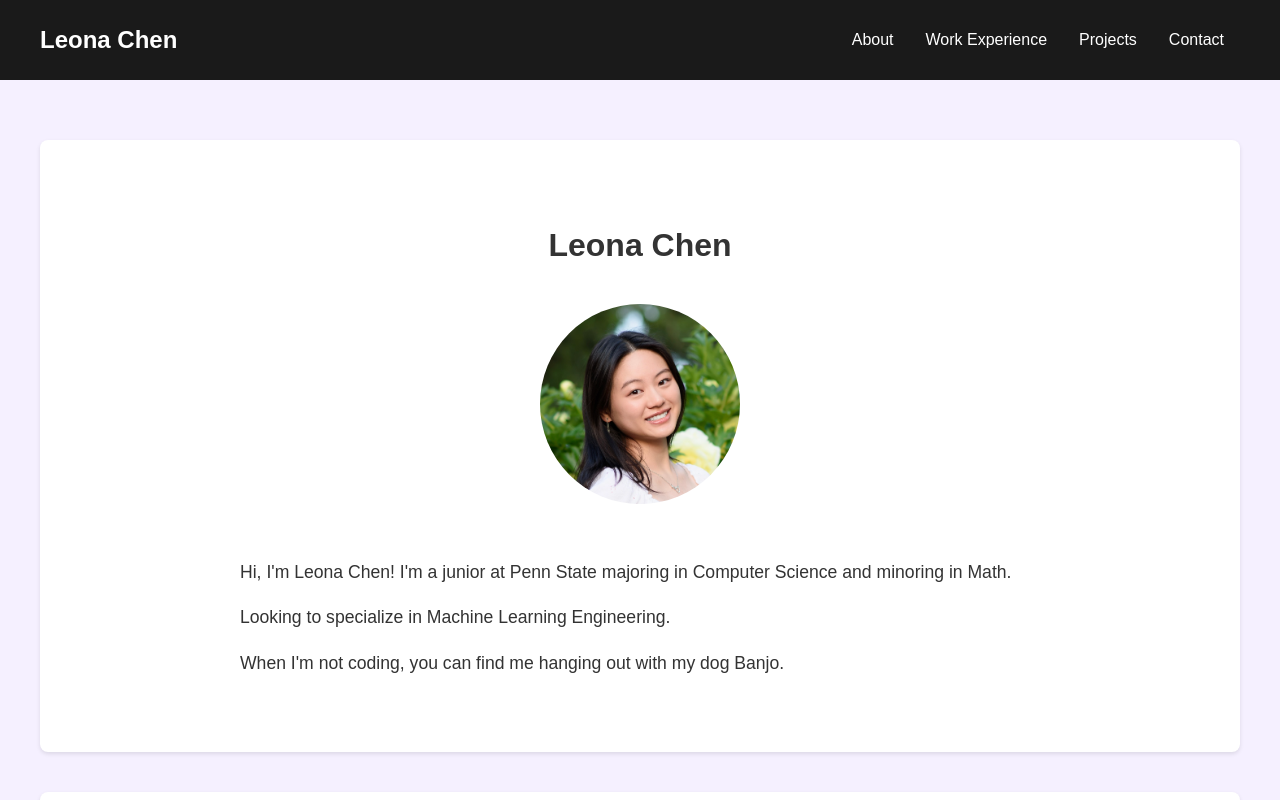
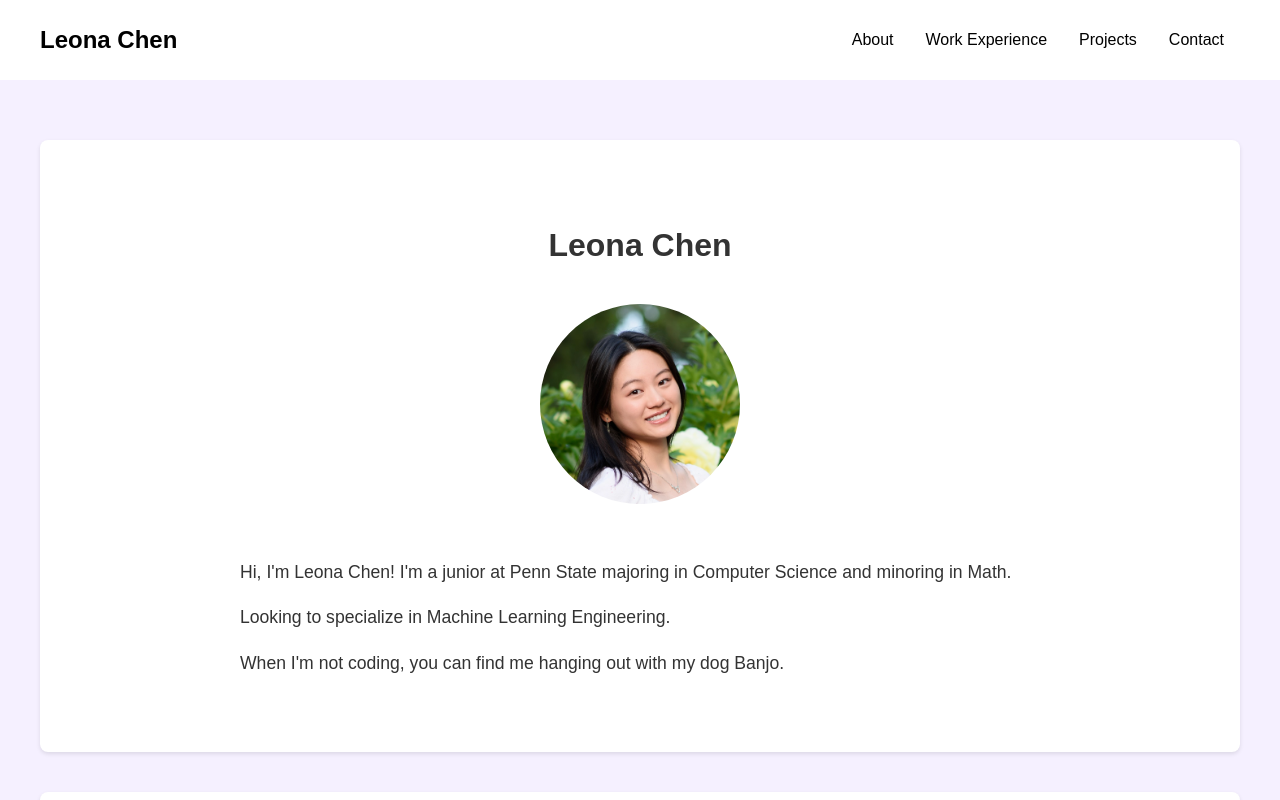
Before and after one commit to leonac24/portfolio, a React (Create React App) app: page / in a window 1280 px wide. Shown: the top 800 px of the page. Built offline with nearby package versions, Linux system fonts and the light colour scheme.

Commit message:
Update navbar to white background with black text

```diff
--- a/src/components/Navbar.css
+++ b/src/components/Navbar.css
@@ -1,5 +1,5 @@
 .navbar {
-  background: #1a1a1a;
+  background: #ffffff;
   height: 80px;
   display: flex;
   justify-content: center;
@@ -19,7 +19,7 @@
 }
 
 .navbar-logo {
-  color: #fff;
+  color: #000000;
   text-decoration: none;
   font-size: 1.5rem;
   font-weight: bold;
@@ -41,7 +41,7 @@
 }
 
 .nav-link {
-  color: #fff;
+  color: #000000;
   display: flex;
   align-items: center;
   text-decoration: none;
```
